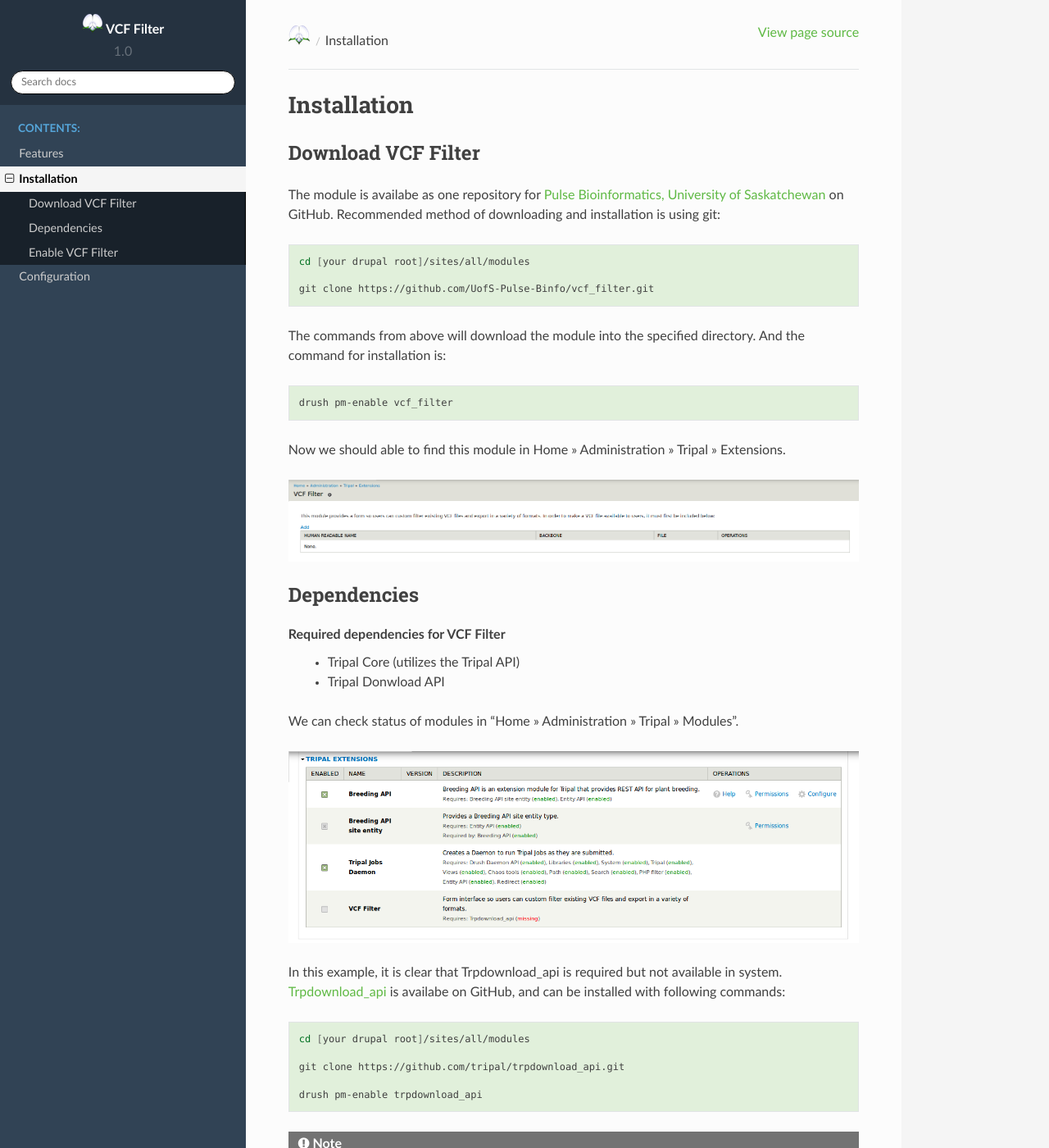
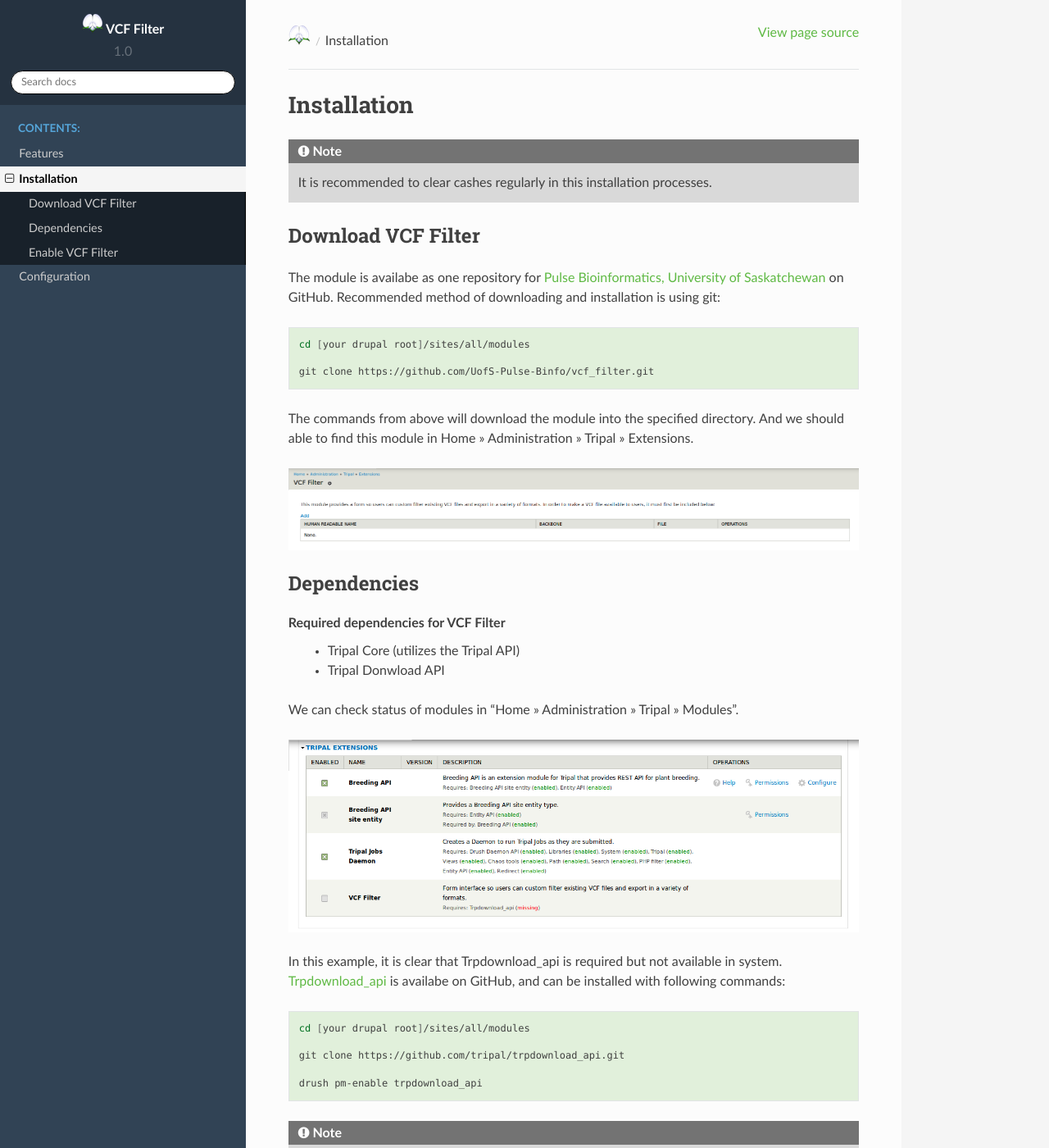
Before and after one commit to UofS-Pulse-Binfo/vcf_filter, a Sphinx documentation site: the page built from docs/install.rst, in a window 1280 px wide and 1400 px high. Shown: the whole window at 82% size. Built offline with Sphinx 7.4.7 and the Read the Docs theme 2.0.0, drawn with Linux system fonts in a browser that asks for light colours; some of the changed text lies outside the part shown.

Commit message:
Reorganize page: installation.

```diff
--- a/docs/install.rst
+++ b/docs/install.rst
@@ -1,5 +1,9 @@
 Installation
 ============
+
+.. note::
+
+  It is recommended to clear cashes regularly in this installation processes.
 
 Download VCF Filter
 -------------------
@@ -12,14 +16,7 @@
 
   git clone https://github.com/UofS-Pulse-Binfo/vcf_filter.git
 
-The commands from above will download the module into the specified directory. And the command for installation is:
-
-.. code:: bash
-
-  drush pm-enable vcf_filter
-
-
-Now we should able to find this module in Home » Administration » Tripal » Extensions.
+The commands from above will download the module into the specified directory. And we should able to find this module in Home » Administration » Tripal » Extensions.
 
 .. image:: install.1.menubar.png
 
@@ -52,11 +49,12 @@
   `VCFtools <http://vcftools.sourceforge.net/>`_ is required for VCF Filter.
 
 
-.. note::
-
-  It is recommended to clear cashes regularly in this installation processes.
-
-
 Enable VCF Filter
 -----------------
-In "Home » Administration » Tripal » Modules" of your site, VCF Filter can be enabled and ready to use after all dependencies are installed and enabled.
+After all dependencies are installed and enabled, VCF Filter can be enabled to use in "Home » Administration » Tripal » Modules" of your site.
+
+Also, VCF Filter can be enabled by drush command:
+
+.. code:: bash
+
+    drush pm-enable vcf_filter
```
